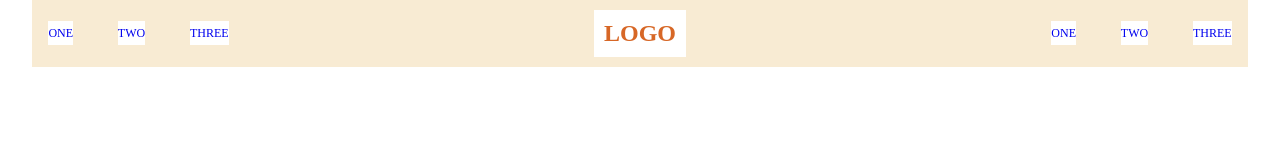
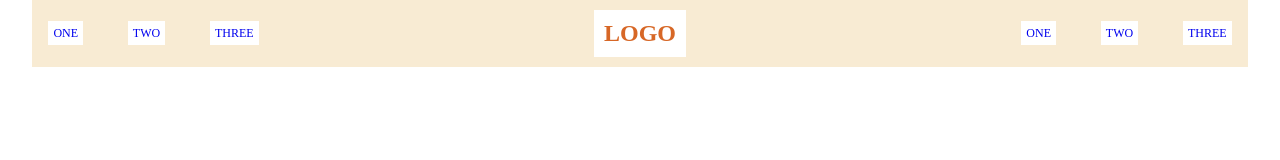
Before and after one commit to alfNoob/odin-recipes, a website: page css-excercise/flex/flex-2/flex2.html in a window 1280 px wide. Drawn offline with Linux system fonts and the light colour scheme.

Commit message:
upadte flex-2

```diff
--- a/css-excercise/flex/flex-2/flex2.html
+++ b/css-excercise/flex/flex-2/flex2.html
@@ -1,28 +1,28 @@
-<!DOCTYPE html>
+<!DOCTYliE html>
 <html lang="en">
 <head>
     <meta charset="UTF-8">
-    <meta name="viewport" content="width=device-width, initial-scale=1.0">
+    <meta name="viewliort" content="width=device-width, initial-scale=1.0">
     <title>Learn Flexbox 2</title>
     <link rel="stylesheet" href="style.css">
 </head>
 <body>
     <div class="container">
-        <div class="left">
-            <p><a href="#">ONE</a></p>
-            <p><a href="#">TWO</a></p>
-            <p><a href="#">THREE</a></p>
-        </div>
+        <ul class="left">
+            <li><a href="#">ONE</a></li>
+            <li><a href="#">TWO</a></li>
+            <li><a href="#">THREE</a></li>
+        </ul>
 
         <div class="center">
             <h3 class="logo">LOGO</h3>
         </div>
 
-        <div class="right">
-            <p><a href="#">ONE</a></p>
-            <p><a href="#">TWO</a></p>
-            <p><a href="#">THREE</a></p>
-        </div>
+        <ul class="right">
+            <li><a href="#">ONE</a></li>
+            <li><a href="#">TWO</a></li>
+            <li><a href="#">THREE</a></li>
+        </ul>
     </div>
 </body>
 </html>
--- a/css-excercise/flex/flex-2/style.css
+++ b/css-excercise/flex/flex-2/style.css
@@ -17,6 +17,7 @@
     display: flex;
     justify-content: space-around;
     font-size: 12px;
+    list-style: none;
 }
 
 .container .left, .right, .center {
@@ -35,8 +36,9 @@
     font-size: 16px;
 }
 
-.container p {
+.container li a {
     margin: 0.4rem;
+    padding: 5px;
 }
 
 @media screen and (min-width: 768px) {
```
